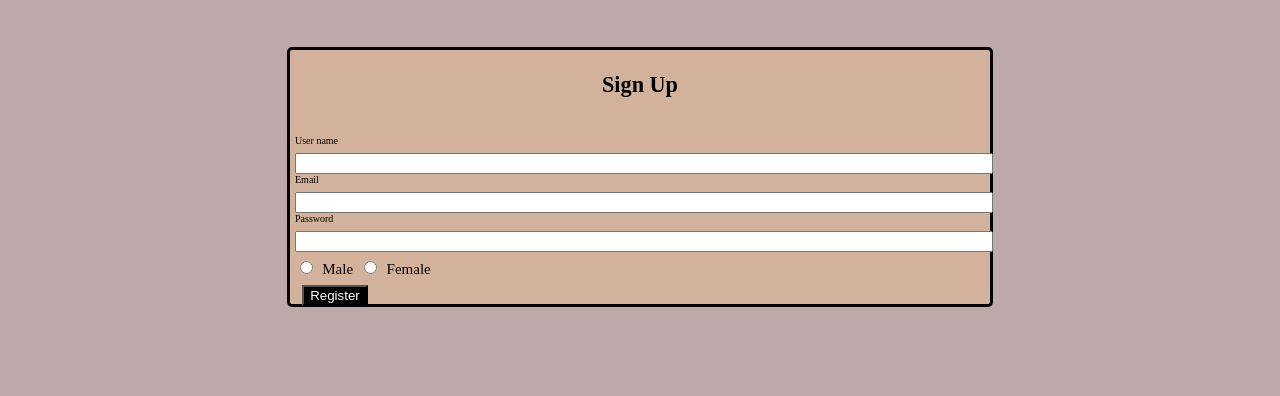
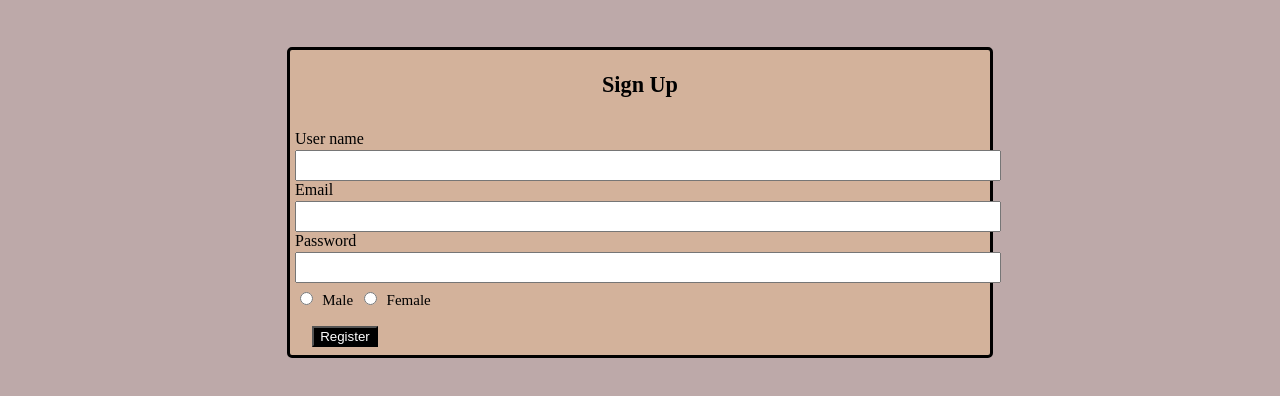
Before and after one commit to Karthi0049/Novo, a plain HTML site: page index.html in a window 1280 px wide. Shown: the part 52-448 px from the top of the page. Drawn offline with Linux system fonts and the light colour scheme.

Commit message:
Update style.css content

```diff
--- a/style.css
+++ b/style.css
@@ -11,20 +11,21 @@ padding:10px;
 .bigbox { background-color: rgba(214, 179, 154,0.9);
   /* example RGBA value */ margin:50px auto 50px;
   border-radius: 5px; min-width: 300px; max-width:
-  700px; min-height: 225px; max-height: 800px;
+  700px; min-height: 225px; max-height: 750px;
 border:3px solid black;
 }
 #signup {
 display: flex; justify-content: center; color:
   black; font-size: 19px;
 }
-.username { font-size:25px; margin: 10px 0px 0px;
+.username { font-size:25px; margin: 5px 0px 0px;
   padding: 5px;
 }
-.label { display: block; font-size: 10px;
+.label { display: block; font-size: 16px;
 }
 .input { width: 100%; min-height: 10px; max-height:
   25px;
+padding: 6px;
 }
 .gender { font-size: 15px;
 }
@@ -32,6 +33,7 @@ display: flex; justify-content: center; color:
 color: white; text-align: center; min-width: 70px;
   max-width: 90px; min-height: 14px; max-height:
   19px;
+padding:10px;
 }
 button{ background-color: black; color: white;
 }
```
